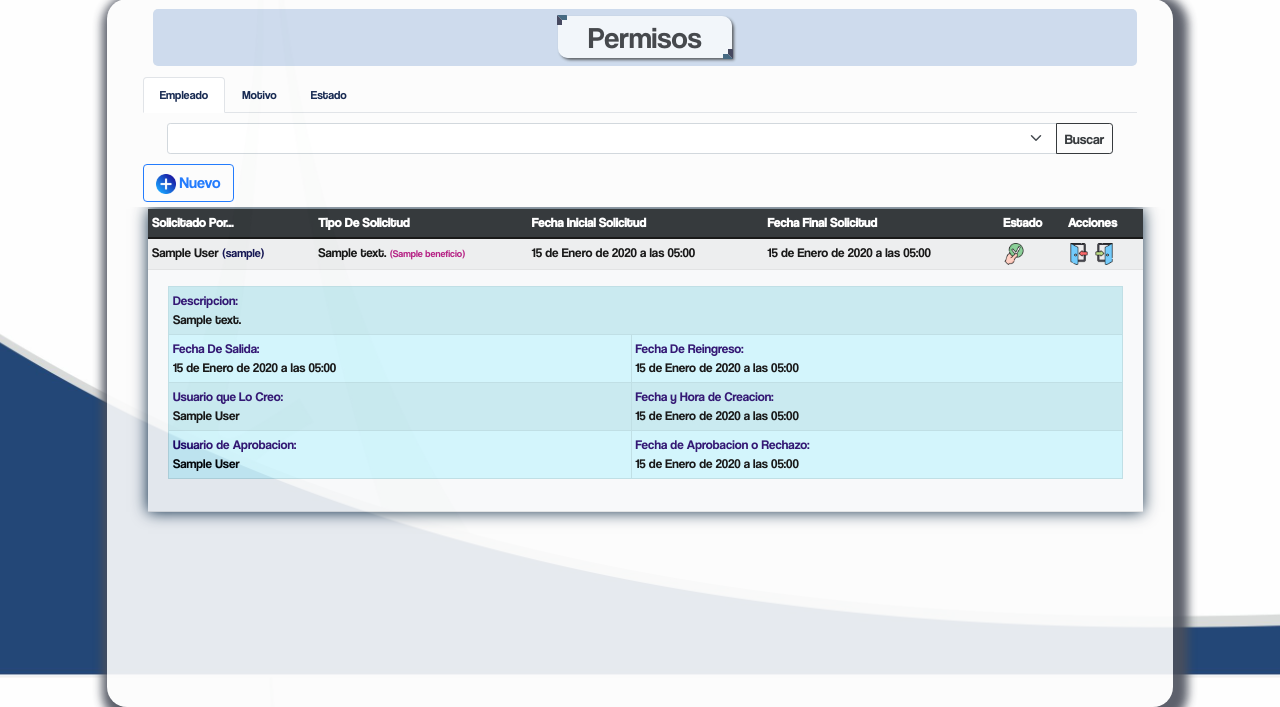
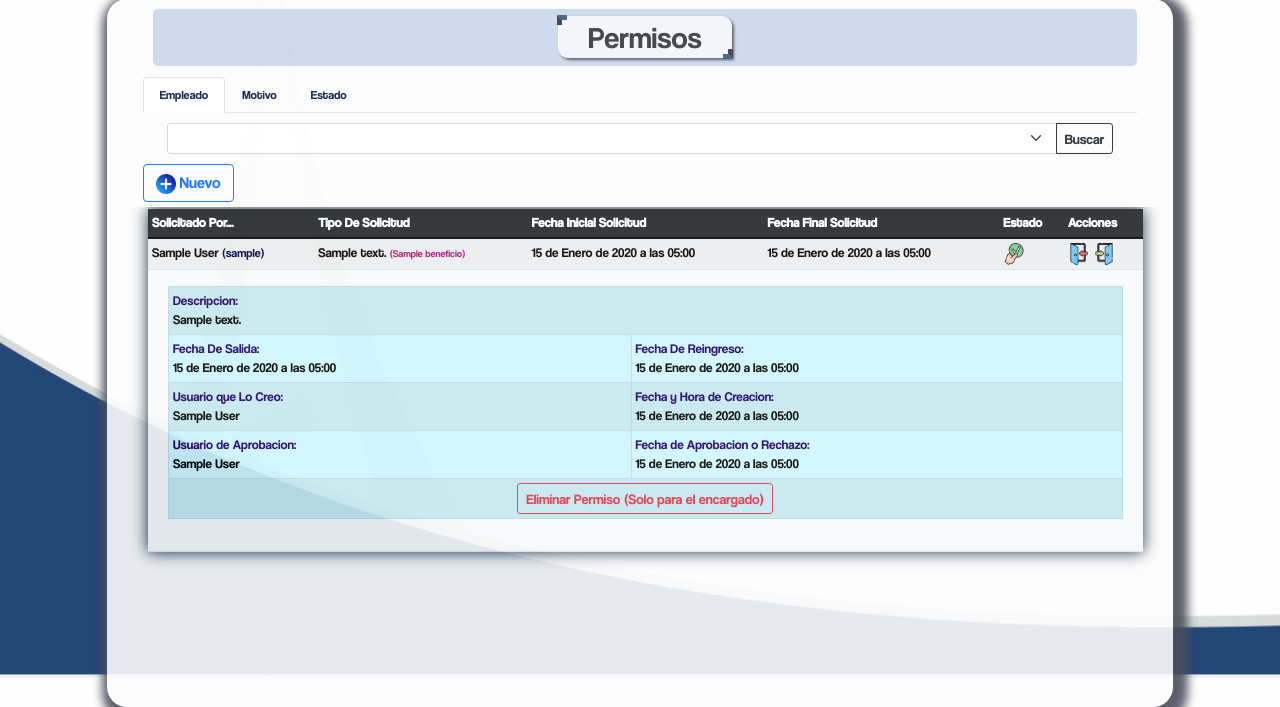
Before and after one commit to danielvillamorales/intranet, a Django app: page /permisos/ in a window 1280 px wide, after a click that opens the changed part. Shown: the part 124-831 px from the top of the page. Run offline with Django 4.2, Linux system fonts and the light colour scheme; a user stored in the database is signed in; tables that the repository leaves empty hold one stand-in row (values such as "Sample post"); some libraries are stand-ins or nearby versions.

Commit message:
cambios de eliminar permisos

```diff
--- a/intranet/intranet/urls.py
+++ b/intranet/intranet/urls.py
@@ -17,7 +17,7 @@ Including another URLconf
 from django.contrib import admin
 from django.urls import path
 from directorio.views import directorio, subir_archivo, descargar_pdf, archivo_detalle, desactivar_convenio, guardar_promocion, ver_promociones, ver_promocion,exportar_promociones, editar_convenio,ver_lineas_celular
-from permisos.views import sgc,permisos,agregar_permisos,aprobar_permisos,rechazar_permisos,salida_permisos,entrada_permisos,contenidojson,calidad
+from permisos.views import sgc,permisos,agregar_permisos,aprobar_permisos,rechazar_permisos,salida_permisos,entrada_permisos,contenidojson,calidad,eliminar_permiso
 from django.contrib.auth.views import LoginView,LogoutView
 from django.conf.urls.static import static
 from django.conf import settings
@@ -34,6 +34,7 @@ urlpatterns = [
     path('nuevo_permiso/',agregar_permisos, name='nuevo_permiso'),
     path('aprobar_permisos/<int:id>', aprobar_permisos),
     path('rechazar_permisos/<int:id>', rechazar_permisos),
+    path('eliminar_permiso/<int:id>', eliminar_permiso, name='eliminar_permiso'),
     path('salida/<int:id>', salida_permisos),
     path('entrada/<int:id>', entrada_permisos),
     path('sgc/',sgc, name='sgc'),
--- a/intranet/permisos/templates/permisos.html
+++ b/intranet/permisos/templates/permisos.html
@@ -166,6 +166,13 @@
                                                         <div>{{p.fechaaprobacion}}</div>
                                                     </td>
                                                 </tr>
+                                                <tr>
+                                                    <td class="text-center" colspan="2">
+                                                        <a class="btn btn-outline-danger btn-sm"
+                                                        onclick="confirmar('Estas Seguro De ELiminar EL Permiso De {{p.usuariodepermiso.first_name.capitalize}} {{p.usuariodepermiso.last_name.capitalize}}?', '../eliminar_permiso/{{p.id}}');"
+                                                        >Eliminar Permiso (Solo para el encargado)</a>
+                                                    </td>
+                                                </tr>
                                             </table>
                                         </div>
                                     </div>
--- a/intranet/permisos/views.py
+++ b/intranet/permisos/views.py
@@ -186,6 +186,22 @@ def rechazar_permisos(request,id):
         messages.error(request,'No tiene permisos suficientes para aprobar')
         return redirect('permisos')
 
+
+def eliminar_permiso(request, id):
+    user = get_object_or_404(User, username = request.user)
+    permiso = get_object_or_404(Permisos, pk=id)
+    encargado =  UsuarioEncargado.objects.filter(encargado=user, usuario=permiso.usuariodepermiso)
+    if (len(encargado) > 0):
+        if permiso:
+            permiso.delete()
+            messages.success(request,'Se elimino el permiso')
+        else:
+            messages.error(request,'No se pudo realizar operacion no existe el permiso')
+    else:
+        messages.error(request,'No se pudo realizar operacion no eres el encardo de este empleado')
+    return redirect('permisos')
+
+
 @login_required
 def entrada_permisos(request, id ):
     permiso = get_object_or_404(Permisos, pk=id)
```
